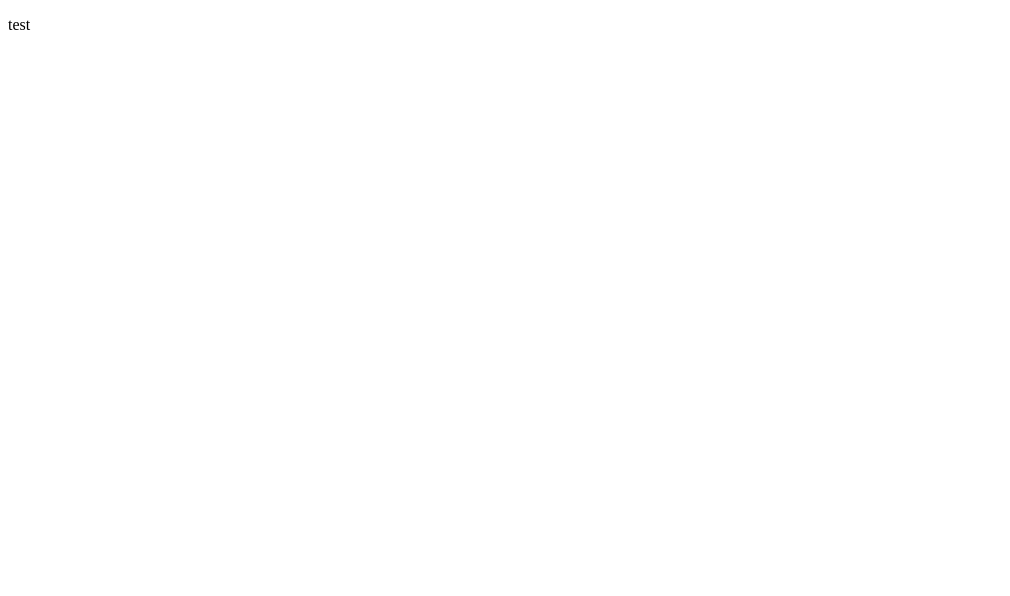
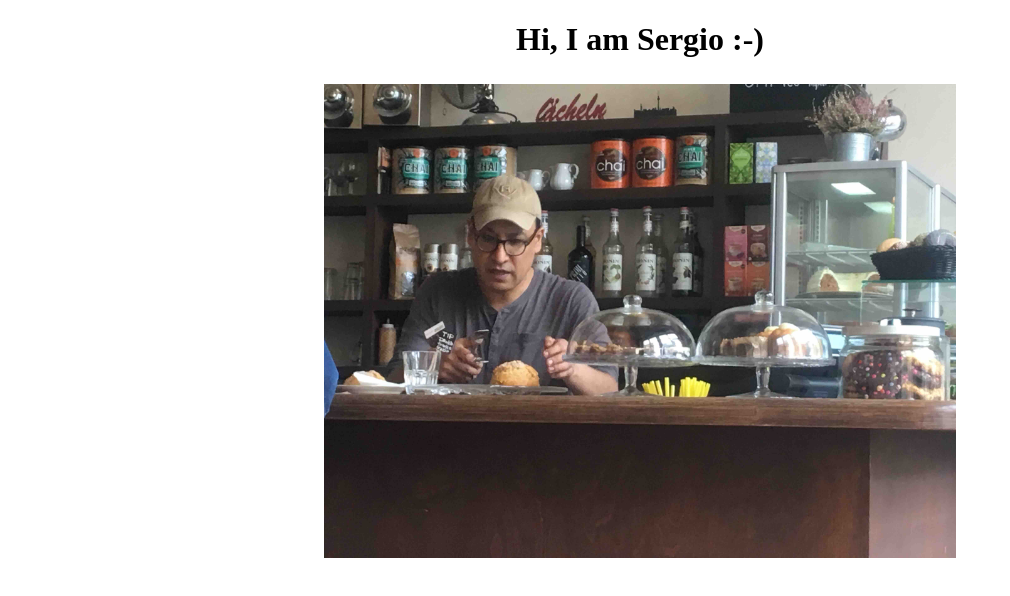
Before and after one commit to mircomlr/VSCode_GitHub_Firebase_Test, a plain HTML site: page public/index.html in a window 1280 px wide. Shown: the whole page, without its empty margins (0-1010 px from the left). Drawn offline with Linux system fonts and the light colour scheme.

Commit message:
Add picture

```diff
--- /dev/null
+++ b/public/css/style.css
@@ -0,0 +1,8 @@
+img {
+    width: 50%;
+    margin: 2% auto 0 auto;
+    display: block;
+}
+h1 {
+    text-align: center;
+}
--- a/public/index.html
+++ b/public/index.html
@@ -5,8 +5,11 @@
     <meta name="viewport" content="width=device-width, initial-scale=1.0">
     <meta http-equiv="X-UA-Compatible" content="ie=edge">
     <title>Document</title>
+    <link rel="stylesheet" type="text/css" href="css/style.css">
 </head>
 <body>
-    <p>test</p>
+    <h1>Hi, I am Sergio :-)</h1>
+   <img src="img/IMG_2374.jpg" alt="bild">
+
 </body>
 </html>
```
Also changed, not shown: public/img/IMG_2374.jpg (added).
